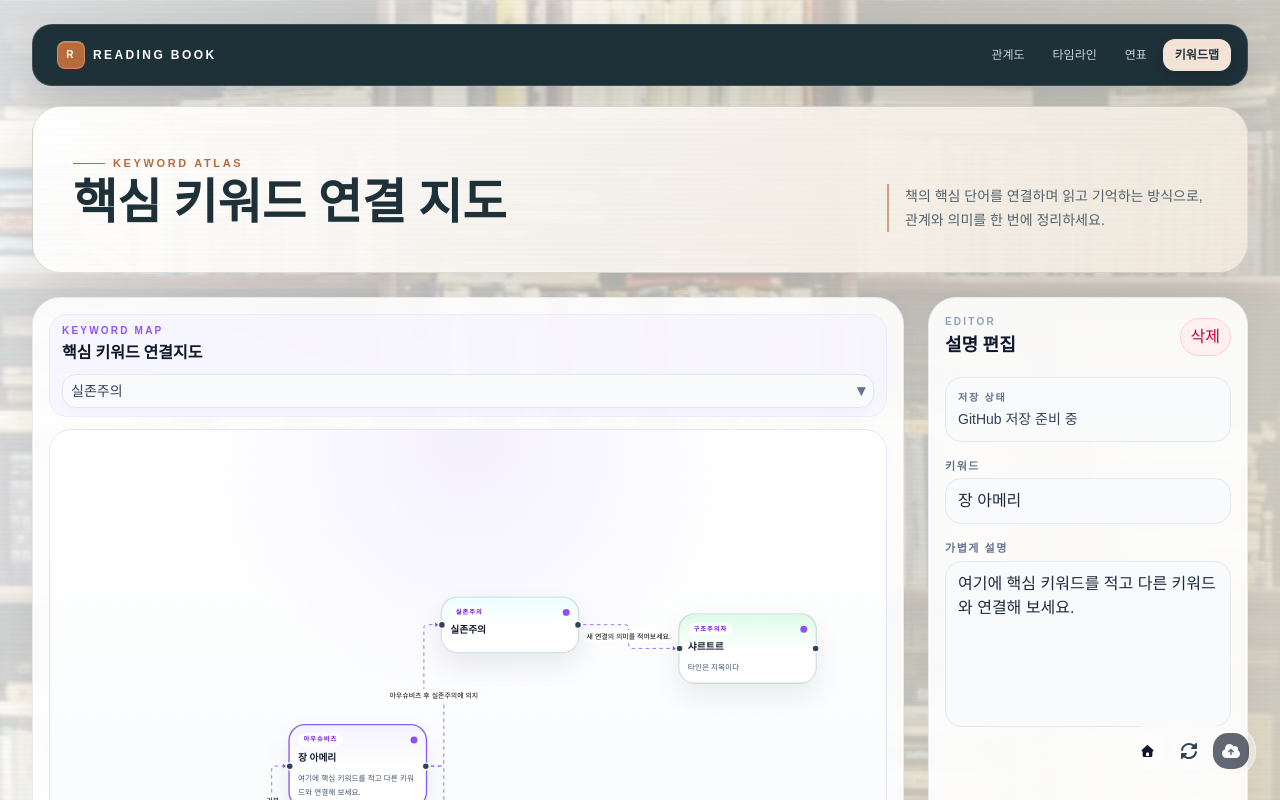
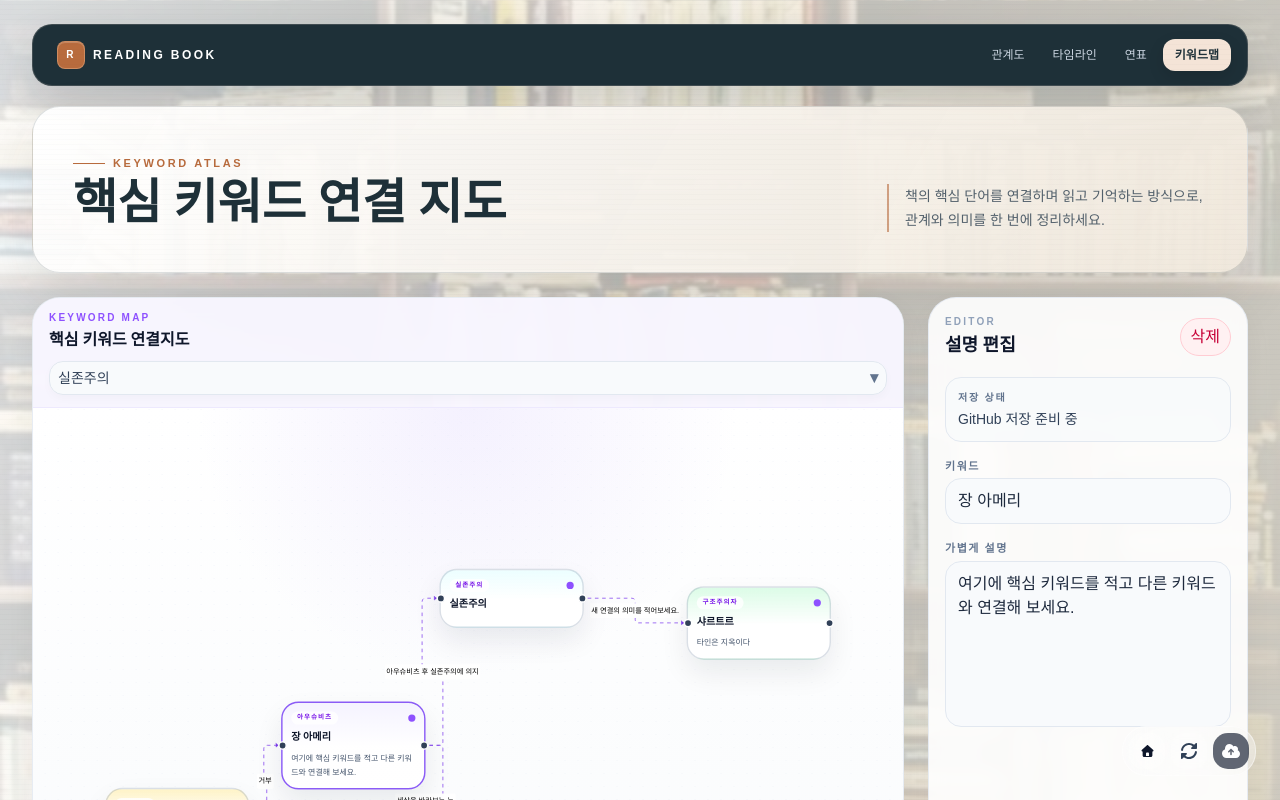
Before and after one commit to worldbookmap/readingbook, a Next.js app: page /keywords in a window 1280 px wide. Shown: the top 800 px of the page. Built offline with nearby package versions, Linux system fonts and the light colour scheme.

Commit message:
feat: restore recent document selection

```diff
--- a/src/components/character-map-client.tsx
+++ b/src/components/character-map-client.tsx
@@ -27,6 +27,7 @@ import { FontAwesomeIcon } from "@fortawesome/react-fontawesome";
 import { faMap } from "@fortawesome/free-solid-svg-icons";
 
 const storageKey = "readingbook-character-map-library";
+const selectedWorkStorageKey = "readingbook-character-map-selected-work";
 const relationOptions: RelationshipType[] = ["친구", "부부", "커플", "자식", "사업", "기타"];
 
 type CharacterFlowNodeData = {
@@ -246,11 +247,20 @@ function CharacterMapFlow({
 export function CharacterMapClient({ library, defaultWorkId }: Props) {
   const latestWork = library.works.at(-1) ?? library.works[0] ?? null;
   const [works, setWorks] = useState<CharacterMapLibrary["works"]>(library.works);
-  const [selectedWorkId, setSelectedWorkId] = useState<string>(
-    defaultWorkId && library.works.some((work) => work.id === defaultWorkId)
-      ? defaultWorkId
-      : latestWork?.id ?? "",
-  );
+  const [selectedWorkId, setSelectedWorkId] = useState<string>(() => {
+    if (defaultWorkId && library.works.some((work) => work.id === defaultWorkId)) {
+      return defaultWorkId;
+    }
+
+    if (typeof window !== "undefined") {
+      const savedWorkId = window.localStorage.getItem(selectedWorkStorageKey);
+      if (savedWorkId && library.works.some((work) => work.id === savedWorkId)) {
+        return savedWorkId;
+      }
+    }
+
+    return latestWork?.id ?? "";
+  });
   const [selectedNodeId, setSelectedNodeId] = useState<string | null>(null);
   const [selectedEdgeId, setSelectedEdgeId] = useState<string | null>(null);
   const [isDetailModalOpen, setIsDetailModalOpen] = useState(false);
@@ -281,6 +291,12 @@ export function CharacterMapClient({ library, defaultWorkId }: Props) {
 
   const [nodes, setNodes, onNodesChange] = useNodesState<CharacterFlowNode>([]);
   const [edges, setEdges, onEdgesChange] = useEdgesState<CharacterFlowEdge>([]);
+
+  useEffect(() => {
+    if (selectedWorkId) {
+      window.localStorage.setItem(selectedWorkStorageKey, selectedWorkId);
+    }
+  }, [selectedWorkId]);
 
   useEffect(() => {
     const saved = window.localStorage.getItem(storageKey);
--- a/src/components/keyword-mindmap.tsx
+++ b/src/components/keyword-mindmap.tsx
@@ -46,6 +46,7 @@ type SavedMindmapDocument = {
 
 const storageKey = "readingbook-keyword-mindmap";
 const documentsStorageKey = "readingbook-keyword-mindmap-documents";
+const selectedDocumentStorageKey = "readingbook-keyword-mindmap-selected-document";
 
 const colorPalette = [
   "#fdf2f8",
@@ -292,6 +293,12 @@ function makeBlankDocument(title: string, nextNodes: KeywordNode[] = initialNode
   };
 }
 
+function getLatestDocument(documents: SavedMindmapDocument[]) {
+  return documents.reduce((latest, document) =>
+    document.updatedAt > latest.updatedAt ? document : latest,
+  );
+}
+
 export function KeywordMindmap() {
   const [nodes, setNodes, onNodesChange] = useNodesState(initialNodes);
   const [edges, setEdges, onEdgesChange] = useEdgesState(initialEdges);
@@ -314,6 +321,7 @@ export function KeywordMindmap() {
     setNodes(document.nodes);
     setEdges(document.edges);
     setSelectedDocumentId(document.id);
+    window.localStorage.setItem(selectedDocumentStorageKey, document.id);
     setDocumentTitle(document.title);
     setSelectedNodeId(document.nodes[0]?.id ?? null);
     setSelectedEdgeId(null);
@@ -377,7 +385,9 @@ export function KeywordMindmap() {
 
           if (payload.data?.documents?.length) {
             setDocuments(payload.data.documents);
-            applyDocument(payload.data.documents[payload.data.documents.length - 1]);
+            const savedDocumentId = window.localStorage.getItem(selectedDocumentStorageKey);
+            const selectedDocument = payload.data.documents.find((document) => document.id === savedDocumentId) ?? getLatestDocument(payload.data.documents);
+            applyDocument(selectedDocument);
             return;
           }
         }
@@ -393,7 +403,9 @@ export function KeywordMindmap() {
           const parsedDocuments = JSON.parse(savedDocuments) as SavedMindmapDocument[];
           if (Array.isArray(parsedDocuments) && parsedDocuments.length > 0) {
             setDocuments(parsedDocuments);
-            applyDocument(parsedDocuments[parsedDocuments.length - 1]);
+            const savedDocumentId = window.localStorage.getItem(selectedDocumentStorageKey);
+            const selectedDocument = parsedDocuments.find((document) => document.id === savedDocumentId) ?? getLatestDocument(parsedDocuments);
+            applyDocument(selectedDocument);
             return;
           }
         }
@@ -714,8 +726,8 @@ export function KeywordMindmap() {
 
   return (
     <div className="grid gap-6 xl:grid-cols-[minmax(0,1fr)_320px]">
-      <div className="overflow-hidden rounded-[28px] border border-slate-200/80 bg-white/90 p-3 pb-24 shadow-[0_12px_30px_rgba(15,23,42,0.05)] backdrop-blur-sm sm:p-4">
-        <div className="mb-3 rounded-[18px] border border-violet-100 bg-violet-50/70 px-3 py-2">
+      <div className="overflow-hidden rounded-[28px] border border-slate-200/80 bg-white/90 pb-24 shadow-[0_12px_30px_rgba(15,23,42,0.05)] backdrop-blur-sm">
+        <div className="border-b border-violet-100 bg-violet-50/70 px-4 py-3">
           <div className="mb-2">
             <p className="text-[10px] font-semibold uppercase tracking-[0.22em] text-violet-500">Keyword Map</p>
             <h2 className="mt-1 text-base font-semibold tracking-[-0.03em] text-slate-900">핵심 키워드 연결지도</h2>
@@ -760,7 +772,7 @@ export function KeywordMindmap() {
           </div>
         </div>
 
-        <div className="relative h-[640px] w-full overflow-hidden rounded-[22px] border border-slate-200 bg-[radial-gradient(circle_at_top,_rgba(167,139,250,0.12),_transparent_35%),linear-gradient(180deg,_#fff_0%,_#f8fafc_100%)]">
+        <div className="relative h-[640px] w-full overflow-hidden border-b border-slate-200 bg-[radial-gradient(circle_at_top,_rgba(167,139,250,0.12),_transparent_35%),linear-gradient(180deg,_#fff_0%,_#f8fafc_100%)]">
           <ReactFlowProvider>
             <KeywordMindmapFlow
               nodes={nodes}
--- a/src/components/story-event-timeline.tsx
+++ b/src/components/story-event-timeline.tsx
@@ -22,10 +22,11 @@ import { CustomSelect } from "@/components/custom-select";
 import { FloatingSyncMenu } from "@/components/floating-sync-menu";
 
 const storageKey = "readingbook-story-event-library";
+const selectedWorkStorageKey = "readingbook-story-event-selected-work";
 const boardWidth = 1100;
 const boardHeight = 560;
-const cardWidth = 260;
-const cardHeight = 180;
+const cardWidth = 220;
+const cardHeight = 150;
 const eventPalette = ["#f59e0b", "#0f766e", "#2563eb", "#7c3aed", "#ef4444", "#f97316"];
 
 type WorkDraft = {
@@ -256,7 +257,16 @@ function StoryEventFlow({ nodes, onNodesChange, onNodeClick, onNodeDoubleClick,
 export function StoryEventTimeline() {
   const latestInitialWork = buildInitialWorks().at(-1) ?? buildInitialWorks()[0] ?? null;
   const [works, setWorks] = useState<StoryTimelineWork[]>(buildInitialWorks);
-  const [selectedWorkId, setSelectedWorkId] = useState<string>(latestInitialWork?.id ?? "");
+  const [selectedWorkId, setSelectedWorkId] = useState<string>(() => {
+    if (typeof window !== "undefined") {
+      const savedWorkId = window.localStorage.getItem(selectedWorkStorageKey);
+      if (savedWorkId && buildInitialWorks().some((work) => work.id === savedWorkId)) {
+        return savedWorkId;
+      }
+    }
+
+    return latestInitialWork?.id ?? "";
+  });
   const [selectedEventId, setSelectedEventId] = useState<string | null>(latestInitialWork?.events[0]?.id ?? null);
   const [workDraft, setWorkDraft] = useState<WorkDraft>(defaultWorkDraft);
   const [eventDraft, setEventDraft] = useState<EventDraft>(defaultEventDraft);
@@ -290,6 +300,12 @@ export function StoryEventTimeline() {
   } | null>(null);
   const boardPanRef = useRef<{ startX: number; startY: number; originX: number; originY: number } | null>(null);
 
+  useEffect(() => {
+    if (selectedWorkId) {
+      window.localStorage.setItem(selectedWorkStorageKey, selectedWorkId);
+    }
+  }, [selectedWorkId]);
+
   const orderedWorks = works;
   const latestWorkId = orderedWorks[0]?.id ?? "";
   const selectedWork = works.find((work) => work.id === selectedWorkId) ?? works[0] ?? null;
@@ -409,7 +425,8 @@ export function StoryEventTimeline() {
     try {
       const parsed = JSON.parse(saved) as StoryTimelineLibrary;
       if (parsed.works?.length) {
-        const latestWork = parsed.works.at(-1) ?? parsed.works[0];
+        const savedWorkId = window.localStorage.getItem(selectedWorkStorageKey);
+        const latestWork = parsed.works.find((work) => work.id === savedWorkId) ?? parsed.works.at(-1) ?? parsed.works[0];
         setWorks(parsed.works);
         setSelectedWorkId(latestWork.id);
         setSelectedEventId(latestWork.events[0]?.id ?? null);
@@ -987,8 +1004,8 @@ export function StoryEventTimeline() {
 
   return (
     <div className="space-y-5">
-      <section className="rounded-[32px] border border-slate-200 bg-white/90 p-5 shadow-[0_18px_45px_rgba(15,23,42,0.04)]">
-        <div className="flex flex-col gap-4 border-b border-slate-200 pb-4 xl:flex-row xl:items-center xl:justify-between">
+      <section className="overflow-hidden rounded-[32px] border border-slate-200 bg-white/90 shadow-[0_18px_45px_rgba(15,23,42,0.04)]">
+        <div className="flex flex-col gap-4 border-b border-slate-200 px-5 pt-5 pb-4 xl:flex-row xl:items-center xl:justify-between">
           <div>
             <div className="inline-flex items-center rounded-full bg-slate-100 px-3 py-1 text-[10px] font-semibold uppercase tracking-[0.22em] text-slate-600">
               Story Timeline
@@ -1039,7 +1056,7 @@ export function StoryEventTimeline() {
           </div>
         </div>
 
-        <div className="mt-4 flex flex-col gap-3 rounded-[24px] border border-slate-200 bg-slate-50 p-3 xl:flex-row xl:items-center xl:justify-between">
+        <div className="mx-5 mt-4 flex flex-col gap-3 rounded-[24px] border border-slate-200 bg-slate-50 p-3 xl:flex-row xl:items-center xl:justify-between">
           <div className="flex items-center gap-3">
             <div className="flex h-10 w-10 items-center justify-center rounded-2xl bg-slate-200 text-slate-700">
               <FontAwesomeIcon icon={faBookOpen} />
@@ -1089,16 +1106,14 @@ export function StoryEventTimeline() {
 
         <FloatingSyncMenu saveMessage={saveMessage} onRefresh={refreshFromGithub} onSave={saveToGithub} />
 
-        <div className="mt-5">
-          <div className="rounded-[28px] border border-slate-200 bg-slate-50 p-4">
-            <div className="mb-3 flex items-center justify-between gap-3 text-xs font-semibold uppercase tracking-[0.2em] text-slate-500">
-              <span>타임라인 보드</span>
+        <div className="mt-5 border-t border-slate-200">
+          <div className="flex items-center justify-between gap-3 px-5 py-3 text-xs font-semibold uppercase tracking-[0.2em] text-slate-500">
+            <h3>타임라인 보드</h3>
             <span>{selectedWork?.events.length ?? 0}개 사건</span>
           </div>
-
           <div
             ref={boardRef}
-              className="relative overflow-hidden rounded-[26px] border border-amber-200 bg-white shadow-inner"
+            className="relative overflow-hidden bg-white shadow-inner"
             style={{ width: "100%", height: boardMetrics.height }}
           >
               <div className="pointer-events-none absolute inset-x-3 top-3 z-30 flex flex-wrap items-center gap-2">
@@ -1297,7 +1312,7 @@ export function StoryEventTimeline() {
                 </div>
               </div>
 
-              <div className="absolute inset-0 pt-12">
+              <div className="absolute inset-0">
                 <ReactFlowProvider>
                   <StoryEventFlow
                     nodes={flowNodes}
@@ -1320,13 +1335,6 @@ export function StoryEventTimeline() {
                 <FontAwesomeIcon icon={faMap} />
               </button>
           </div>
-          </div>
-        </div>
-
-        <div className="mt-6 rounded-[24px] border border-slate-200 bg-white p-4 text-sm text-slate-600">
-          <p className={`text-xs font-semibold uppercase tracking-[0.22em] ${saveState === "error" ? "text-rose-500" : "text-slate-500"}`}>
-            {saveMessage}
-          </p>
         </div>
       </section>
 
--- a/src/data/story-event-library.json
+++ b/src/data/story-event-library.json
@@ -41,7 +41,7 @@
           "x": 876,
           "y": 53,
           "color": "#0051ff",
-          "size": 260
+          "size": 220
         },
         {
           "id": "1fe332d3-68ab-46ca-8a6e-f26868f728ca",
@@ -126,7 +126,7 @@
           "x": 872,
           "y": 412,
           "color": "#5d00ff",
-          "size": 260
+          "size": 220
         },
         {
           "id": "8e94cdd9-da49-4e72-b220-92b964ec2c16",
@@ -163,7 +163,7 @@
           "x": 877,
           "y": 639,
           "color": "#004cff",
-          "size": 260
+          "size": 220
         },
         {
           "id": "a9313e21-564d-4b78-86c7-c1a4eb237d3a",
```
Lines whose indentation alone changed are shown as unchanged.
